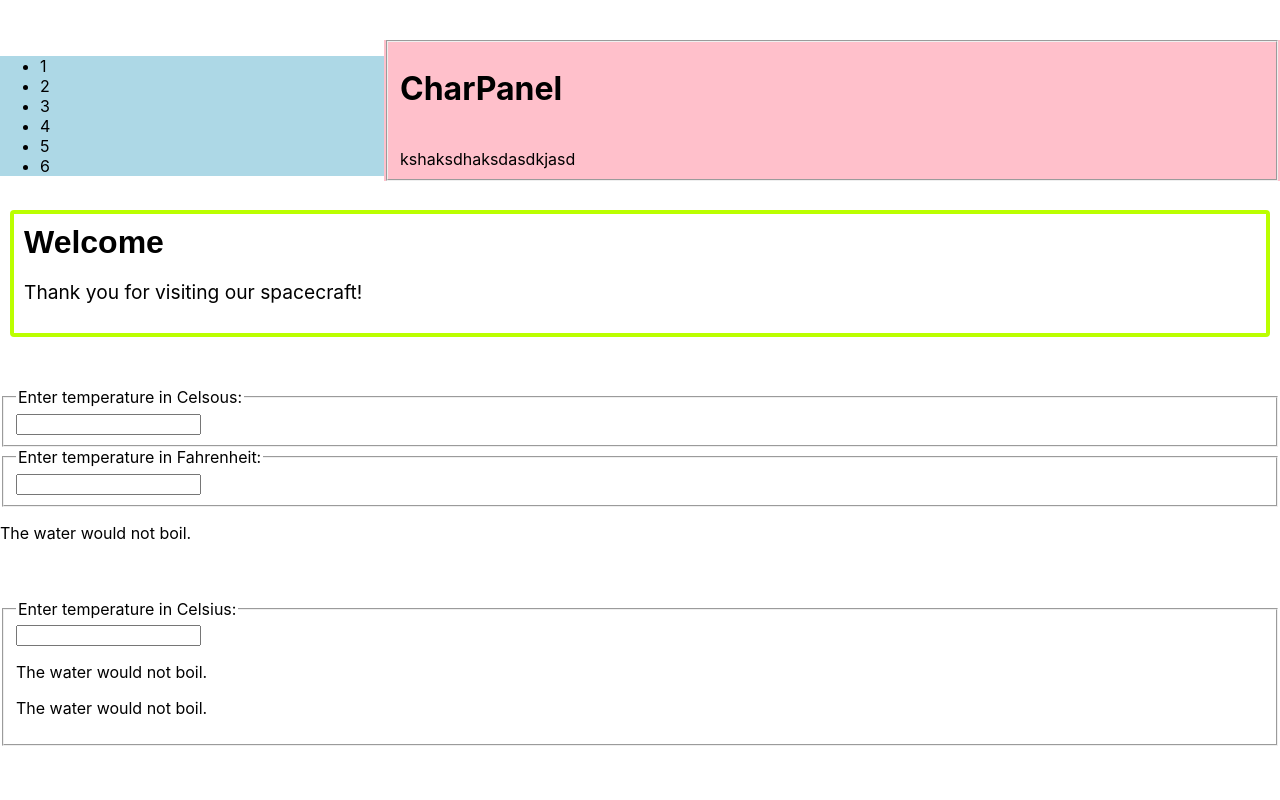
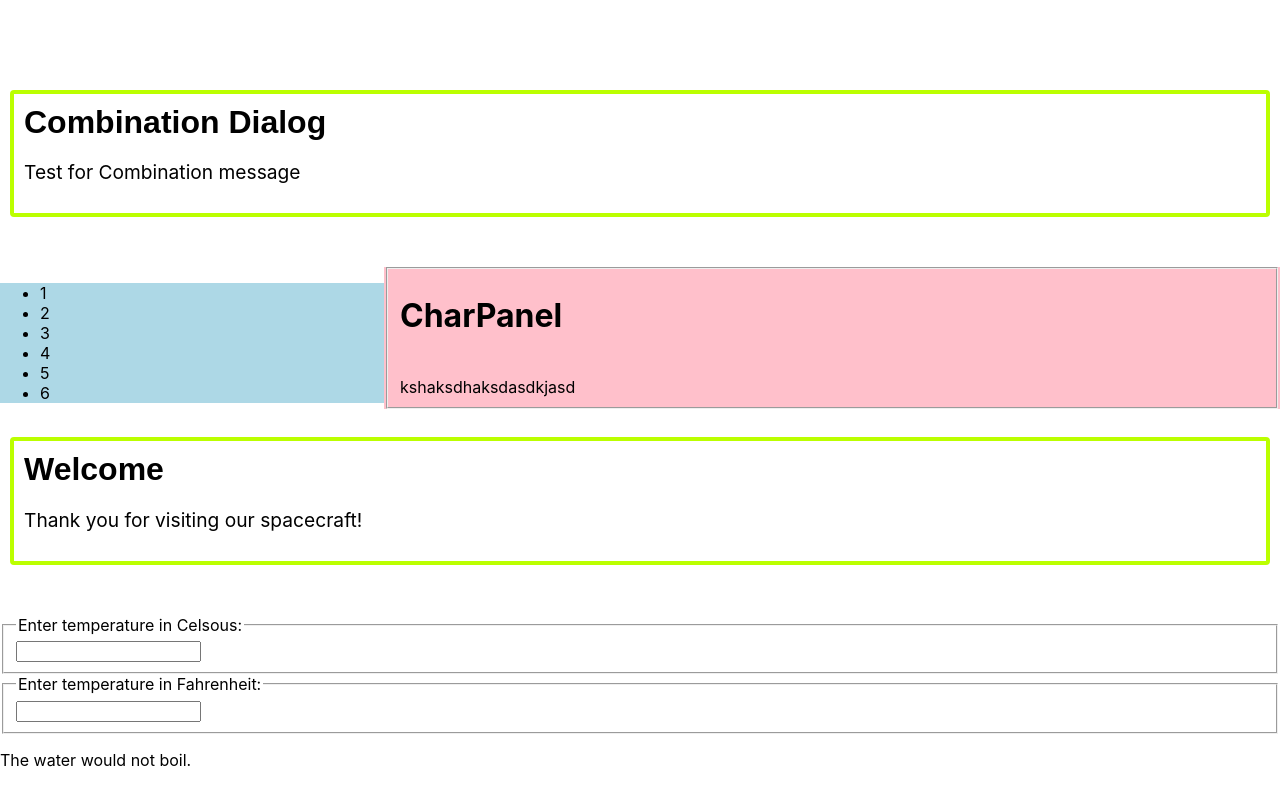
Before and after one commit to PoarryScript/webReact, a React (Create React App) app: page / in a window 1280 px wide. Shown: the top 800 px of the page. Built offline with nearby package versions, Linux system fonts and the light colour scheme.

Commit message:
Combation Dialog

```diff
--- a/src/index.js
+++ b/src/index.js
@@ -17,6 +17,16 @@ import CalculatorSuper from './components/CalculatorSuper';
 import Contacts from './components/Contacts';
 import "./css/dialog.scss";
 import "./css/Panel.scss";
+
+
+function Dialog(props) {
+  return (<FancyBorder color="blue"><h1 className="Dialog-title">{props.title}</h1>
+    <p className="Dialog-message">{props.message}</p>
+  </FancyBorder>);
+}
+function CombinationDialog() {
+  return (<Dialog title="Combination Dialog" message="Test for Combination message" />);
+}
 
 function SplitPanel(props) {
   return (<div className="SplitPane">
@@ -41,7 +51,6 @@ function WelcomeDialog() {
 }
 
 function TestPropos(props) {
-
   return <h1>fun propos={props.name}</h1>
 }
 
@@ -83,6 +92,9 @@ const listItems = numbers.map((number) => <li key={number}>{number}</li>);
 function tick() {
   const element = <div>
 
+    <br /> <br />
+    <br /> <br />
+    <CombinationDialog />
     <br /> <br />
     <SplitPanel left={<Contacts className="Contacts" />} right={<CharPanel />} />
     <br /> <br />
```
